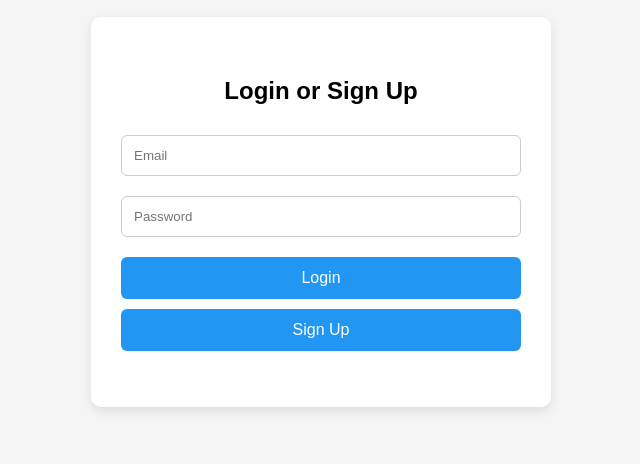
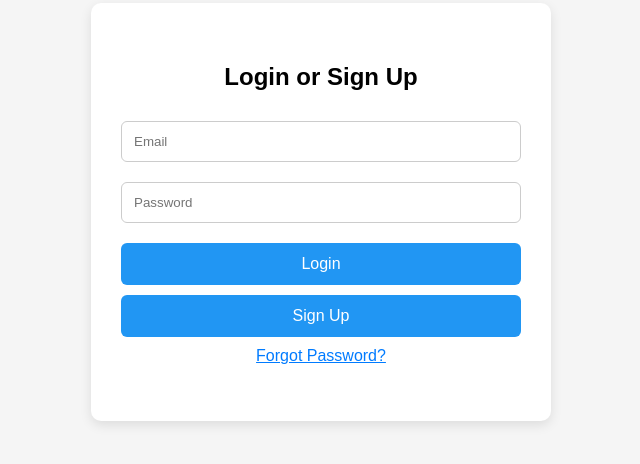
Before and after one commit to CMAUtah/ProgramCalculator, a plain HTML site: page Src/login.html in a window 1280 px wide. Shown: the part 188-652 px from the top of the page, without its empty margins (319-959 px from the left). Drawn offline with Linux system fonts and the light colour scheme; no server answers.

Commit message:
Update login.html

```diff
--- a/Src/login.html
+++ b/Src/login.html
@@ -12,16 +12,19 @@
     <h2>Login or Sign Up</h2>
     <input type="email" id="email" placeholder="Email">
     <input type="password" id="password" placeholder="Password">
+
     <button id="login">Login</button>
     <button id="signup">Sign Up</button>
     <button id="logout" style="display:none; background-color: #e53935;">Logout</button>
+
+    <a href="#" id="resetPasswordLink" style="display: block; margin-top: 10px; color: #007bff; text-decoration: underline;">Forgot Password?</a>
+
     <p id="message" class="message"></p>
-
   </div>
 
-<script src="https://www.gstatic.com/firebasejs/10.12.1/firebase-app-compat.js"></script>
-<script src="https://www.gstatic.com/firebasejs/10.12.1/firebase-auth-compat.js"></script>
-<script src="https://www.gstatic.com/firebasejs/10.12.1/firebase-firestore-compat.js"></script>
-<script src="Javascript/firebase-auth.js"></script>
+  <script src="https://www.gstatic.com/firebasejs/10.12.1/firebase-app-compat.js"></script>
+  <script src="https://www.gstatic.com/firebasejs/10.12.1/firebase-auth-compat.js"></script>
+  <script src="https://www.gstatic.com/firebasejs/10.12.1/firebase-firestore-compat.js"></script>
+  <script src="Javascript/firebase-auth.js"></script>
 </body>
 </html>
```
